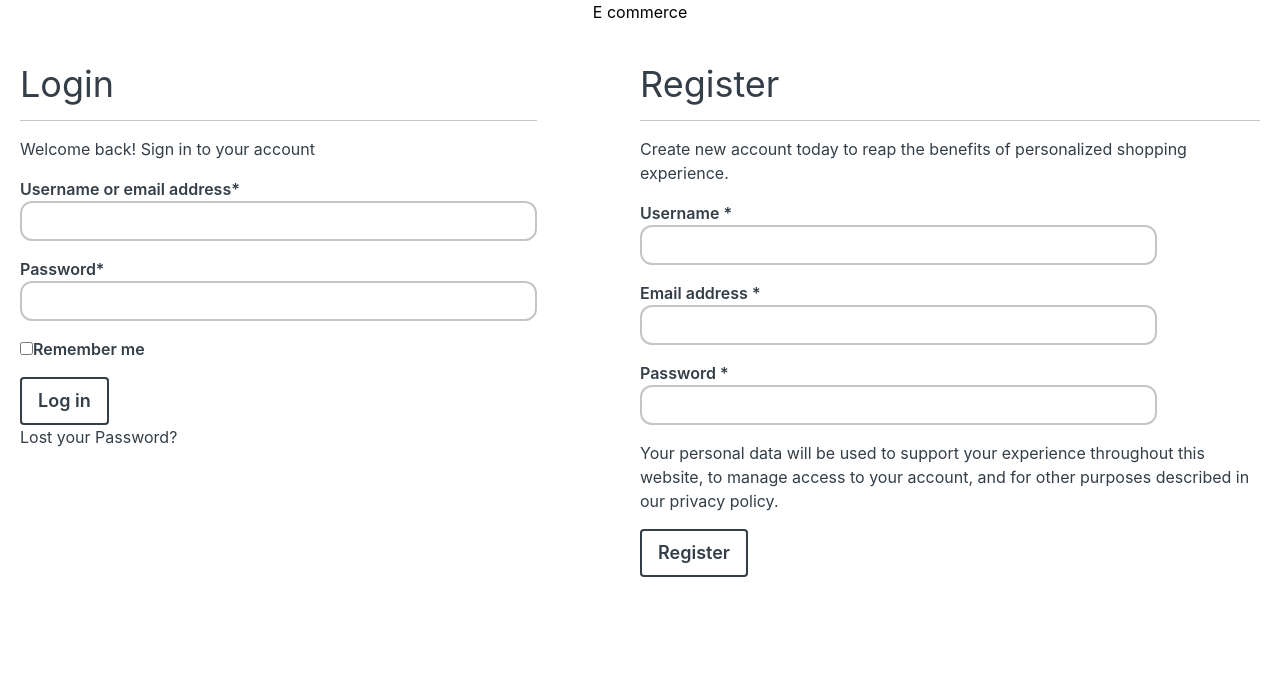
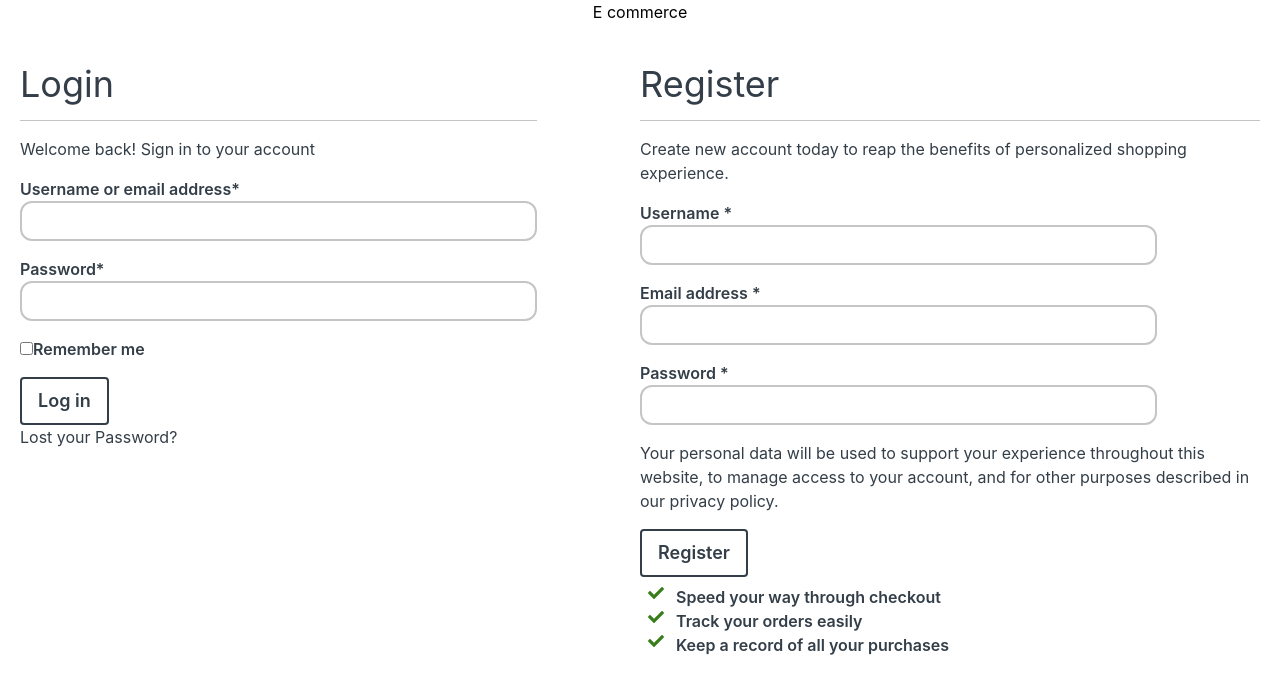
Before and after one commit to shivii011/e-commerce-website, a React (Create React App) app: page / in a window 1280 px wide. Shown: the top 694 px of the page. Built offline with nearby package versions, Linux system fonts and the light colour scheme.

Commit message:
[sk]-adding-react-icons

```diff
--- a/package.json
+++ b/package.json
@@ -9,6 +9,7 @@
     "@testing-library/user-event": "^13.5.0",
     "react": "^18.2.0",
     "react-dom": "^18.2.0",
+    "react-icons": "^4.4.0",
     "react-scripts": "5.0.1",
     "web-vitals": "^2.1.4"
   },
--- a/public/index.html
+++ b/public/index.html
@@ -39,5 +39,7 @@
       To begin the development, run `npm start` or `yarn start`.
       To create a production bundle, use `npm run build` or `yarn build`.
     -->
+    <!-- font awesome link -->
+    <script src="https://kit.fontawesome.com/0e82107bce.js" crossorigin="anonymous"></script>
   </body>
 </html>
--- a/src/components/LoginPage.js
+++ b/src/components/LoginPage.js
@@ -1,6 +1,7 @@
 import React from 'react'
 import Button from './shared/Button'
 import "@fontsource/roboto";
+import {FaCheck} from 'react-icons/fa';
 const ArrayLogin = [
     {
         "label": "Username or email address*",
@@ -74,11 +75,24 @@ const LoginPage = () => {
                 <p className='my-[1rem] font-normal w-6/7'>Your personal data will be used to support your experience throughout this website, to manage access to your account, and for other purposes described in our privacy policy.</p>
                 <Button value="Register" className=' border-2 rounded  hover:border-2 hover:text-white hover:bg-black py-2 px-4 text-lg'/>
 
+                <div className='p-2'>
+                    <div className='flex'>
+                        <FaCheck className='text-green '/><p className='pl-3'>Speed your way through checkout</p>
+                    </div>
+                    <div className='flex'>
+                        <FaCheck className='text-green '/><p className='pl-3'>Track your orders easily</p>
+                    </div>
+                    <div className='flex'>
+                        <FaCheck className='text-green '/><p className='pl-3'>Keep a record of all your purchases</p>
+                    </div>
+                </div>
             </div>
         </div>
     )
 }
 
 export default LoginPage
-//  sm:w-1 md:w-1 lg:w-1/2
 // sm:w-1 md:w-1 lg:w-1/2
+// sm:w-1 md:w-1 lg:w-1/2
+// AiOutlineCheck
+// BsCheckLg
--- a/tailwind.config.js
+++ b/tailwind.config.js
@@ -10,6 +10,7 @@ module.exports = {
       'black':"#000000",
       'gray':"#C5C5C5",
       "dark-grey":"#333e48",
+      "green":"#367E18"
     },
   },
   plugins: [],
```
Also changed, not shown: 1 other file (tests, documents, lock files or other folders).
